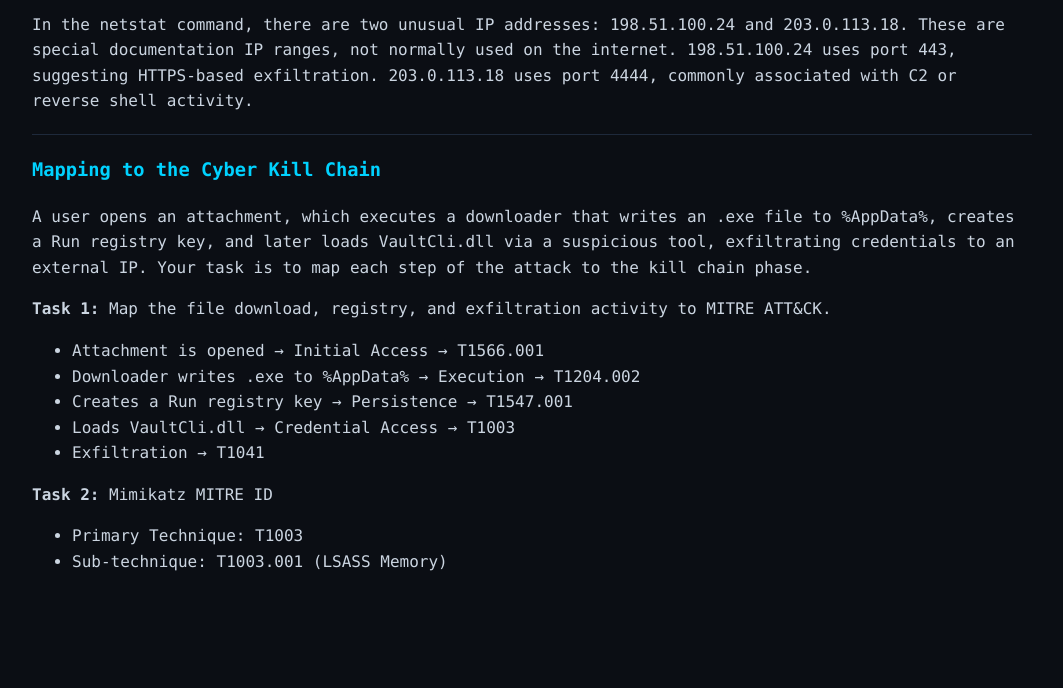
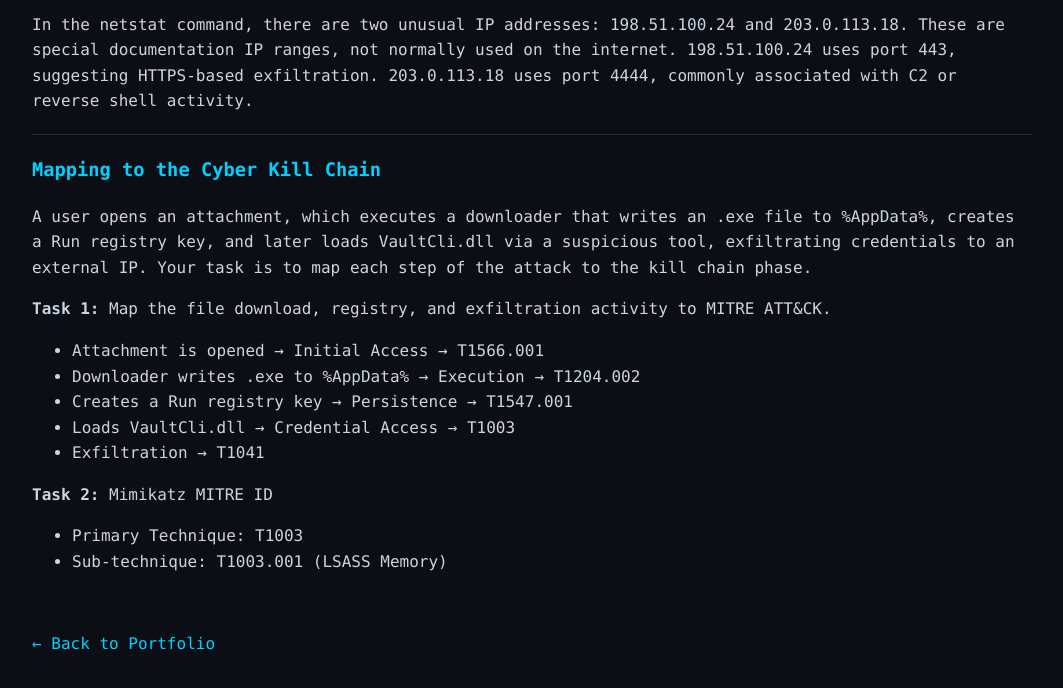
Before and after one commit to pktsentinel/pktsentinel.github.io, a plain HTML site: page triage-report.html in a window 1280 px wide. Shown: the part 2200-2888 px from the top of the page, without its empty margins (108-1171 px from the left). Before the commit the page ends 2839 px from the top, so only its background shows below. Drawn offline with Linux system fonts and the light colour scheme.

Commit message:
Add back navigation link to triage report

```diff
--- a/triage-report.html
+++ b/triage-report.html
@@ -178,6 +178,9 @@
 <li>Sub-technique: T1003.001 (LSASS Memory)</li>
 </ul>
 
+<a href="index.html" style="color:#00d2ff; text-decoration:none; display:inline-block; margin-top:40px;">
+← Back to Portfolio
+</a>
 </div>
 
 </body>
```
